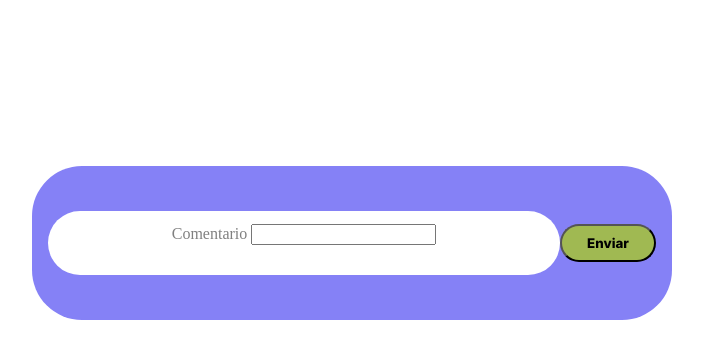
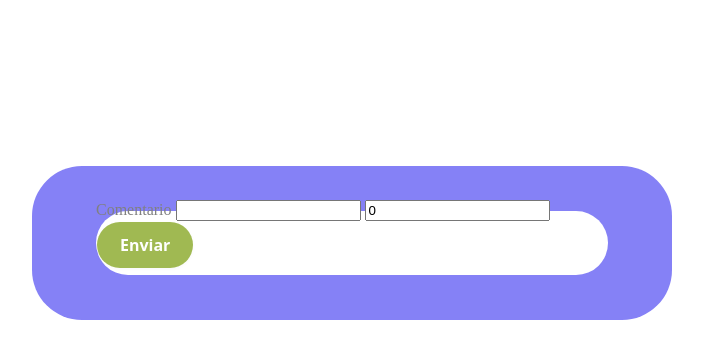
Before and after one commit to gigigabytes/vumbora_, a Django app: page /avaliacao/5 in a window 1280 px wide. Shown: the part 250-609 px from the top of the page, without its empty margins (288-991 px from the left). Run offline with Django 4.2, Linux system fonts and the light colour scheme; data comes from the database, SQL or seed files in the repository; both versions use the stored data as it was after the commit.

Commit message:
add button

```diff
--- a/mysite/vumbora/forms.py
+++ b/mysite/vumbora/forms.py
@@ -5,4 +5,4 @@ from .models import Avaliacao
 class AvaliacaoForm(forms.ModelForm):
     class Meta:
         model = Avaliacao
-        fields = ['nota', 'comentario']
+        fields = ['nota', 'comentario', 'usuario']
--- a/mysite/vumbora/models.py
+++ b/mysite/vumbora/models.py
@@ -56,3 +56,5 @@ class Avaliacao(models.Model):
     data = models.DateTimeField(default = now)
     usuario = models.ForeignKey(Usuario, on_delete=models.CASCADE)
     evento = models.ForeignKey('Evento', on_delete=models.CASCADE, null=True)
+    def __str__(self):
+        return self.data
--- a/mysite/vumbora/static/vumbora/css/avaliacao.css
+++ b/mysite/vumbora/static/vumbora/css/avaliacao.css
@@ -104,12 +104,47 @@ label{
 
 }
 
-button{
-    width: 15%;
-    height: 25%;
-    border-radius: 50px;
-    background-color: A0B952;
-    font-family: 'Inter', sans-serif;
-    justify-items: center;
+.button-send {
+  align-items: center;
+  background-clip: padding-box;
+  background-color: A0B952;
+  border: 1px solid transparent;
+  border-radius: 50px;
+  box-shadow: rgba(0, 0, 0, 0.02) 0 1px 3px 0;
+  box-sizing: border-box;
+  color: #fff;
+  cursor: pointer;
+  display: inline-flex;
+  font-family: system-ui,-apple-system,system-ui,"Helvetica Neue",Helvetica,Arial,sans-serif;
+  font-size: 16px;
+  font-weight: 600;
+  justify-content: center;
+  line-height: 1.25;
+  margin: 0;
+  min-height: 3rem;
+  padding: calc(.875rem - 1px) calc(1.5rem - 1px);
+  position: relative;
+  text-decoration: none;
+  transition: all 250ms;
+  user-select: none;
+  -webkit-user-select: none;
+  touch-action: manipulation;
+  vertical-align: baseline;
+  width: auto;
+}
 
+.button-5:hover,
+.button-5:focus {
+  background-color: #fb8332;
+  box-shadow: rgba(0, 0, 0, 0.1) 0 4px 12px;
 }
+
+.button-5:hover {
+  transform: translateY(-1px);
+}
+
+.button-5:active {
+  background-color: #c85000;
+  box-shadow: rgba(0, 0, 0, .06) 0 2px 4px;
+  transform: translateY(0);
+}
--- a/mysite/vumbora/templates/vumbora/avaliacao.html
+++ b/mysite/vumbora/templates/vumbora/avaliacao.html
@@ -31,17 +31,20 @@
                 {% csrf_token %}
                 <label>Comentario</label>
                 {{form.comentario}}
+                {{form.nota}}
+
+                <button type="submit" class="button-send">Enviar</button>
 
             </form>
 
         </div>
-        <button type="submit" class="button">Enviar</button>
+
     </div>
 
 
 
 
-
+{% comment %} Exibição dos comentários {% endcomment %}
     {% for avaliacao in avaliacoes %}
     <div class="row">
         <div class="stars">
--- a/mysite/vumbora/views.py
+++ b/mysite/vumbora/views.py
@@ -21,11 +21,12 @@ def avaliacao(request, evento_id):
     form = AvaliacaoForm()
     if request.method == 'GET':
         return render(request,'vumbora/avaliacao.html',{'evento':evento,'avaliacoes':avaliacoes, 'form':form})
-    elif request.method == 'POST':
+    elif request.method == "POST":
         form = AvaliacaoForm(request.POST)
         if form.is_valid():
             avaliacao = form.save()
-            form = AvaliacaoForm()
+            avaliacao.usuario = request.user
+            avaliacao.save()
             return render(request,'vumbora/avaliacao.html',{'evento':evento,'avaliacoes':avaliacoes, 'form':form})
 
 
```
Also changed, not shown: mysite/db.sqlite3.
